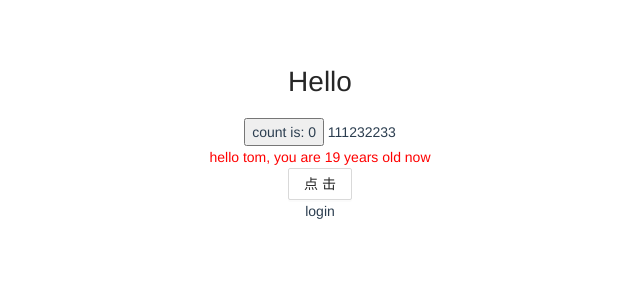
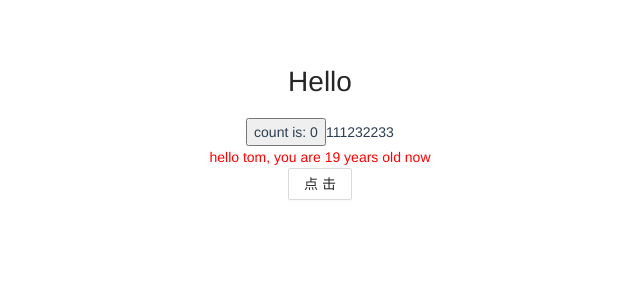
Before and after one commit to Manfray/vite-vue3-tsx, a Vue app: page /login in a window 1280 px wide. Shown: the top 300 px of the page, without its empty margins (320-960 px from the left). Built offline with nearby package versions, Linux system fonts and the light colour scheme.

Commit message:
refactor: app.vue替换为app.tsx

```diff
--- /dev/null
+++ b/src/App.less
@@ -0,0 +1,8 @@
+#app {
+  font-family: Avenir, Helvetica, Arial, sans-serif;
+  -webkit-font-smoothing: antialiased;
+  -moz-osx-font-smoothing: grayscale;
+  text-align: center;
+  color: #2c3e50;
+  margin-top: 60px;
+}
--- /dev/null
+++ b/src/App.tsx
@@ -0,0 +1,22 @@
+import { defineComponent, render } from 'vue'
+import HelloWorld from './components/HelloWorld.vue'
+import Test from '@/components/test'
+import './App.less'
+
+export default defineComponent({
+  props: {},
+  emits: [],
+  components: {},
+  setup(props, ctx) {
+  },
+  render() {
+    return (
+      <div>
+        <HelloWorld msg="Hello" />
+        111232233
+        <Test></Test>
+        <router-view></router-view>
+      </div>
+    )
+  }
+})
--- a/src/App.vue
+++ /dev/null
@@ -1,25 +0,0 @@
-<script setup lang="ts">
-// This starter template is using Vue 3 <script setup> SFCs
-// Check out https://vuejs.org/api/sfc-script-setup.html#script-setup
-import HelloWorld from './components/HelloWorld.vue'
-import Test from '@/components/test'
-</script>
-
-<template>
-  <!-- <img alt="Vue logo" src="./assets/logo.png" /> -->
-  <HelloWorld msg="Hello" />
-  111232233
-  <Test></Test>
-  <router-view></router-view>
-</template>
-
-<style>
-#app {
-  font-family: Avenir, Helvetica, Arial, sans-serif;
-  -webkit-font-smoothing: antialiased;
-  -moz-osx-font-smoothing: grayscale;
-  text-align: center;
-  color: #2c3e50;
-  margin-top: 60px;
-}
-</style>
--- a/src/main.ts
+++ b/src/main.ts
@@ -1,5 +1,5 @@
 import { createApp } from 'vue'
-import App from './App.vue'
+import App from './App'
 import router from '@/router'
 
 // 引入ant-design-vue
```
